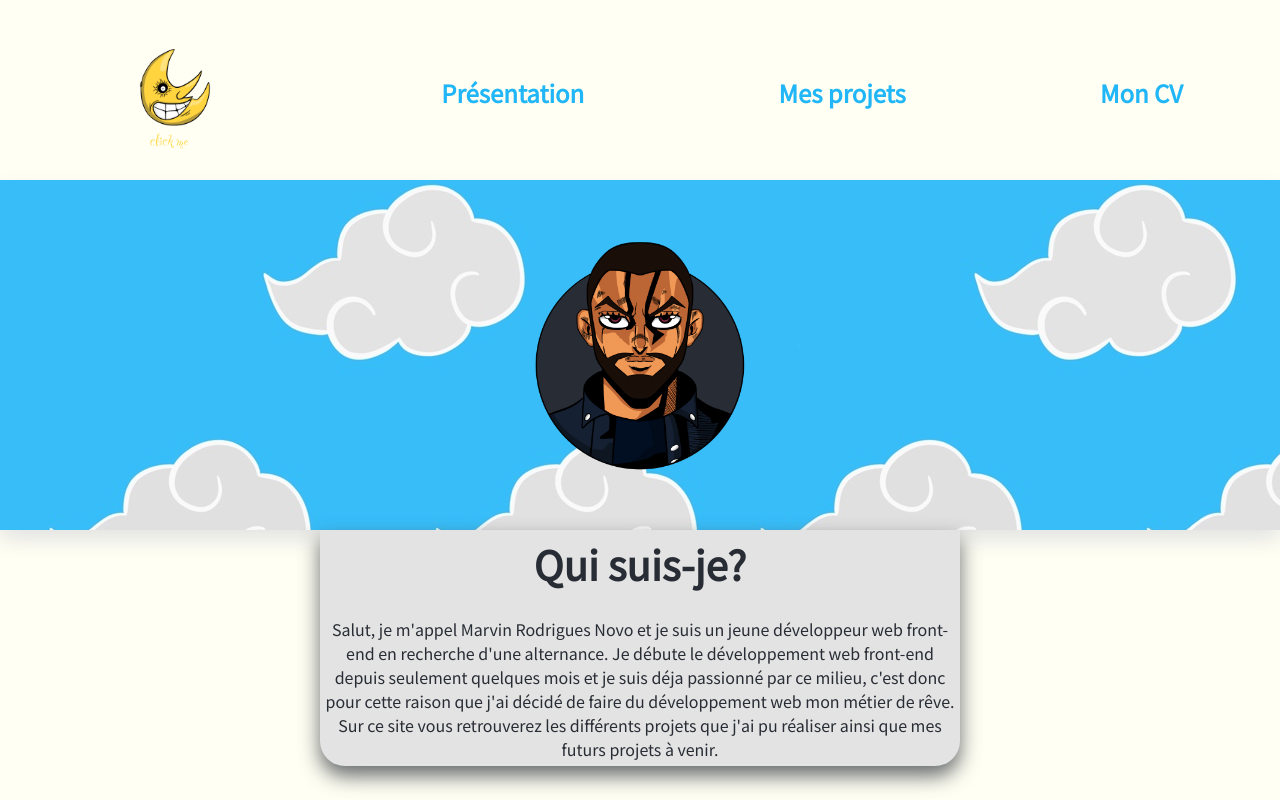
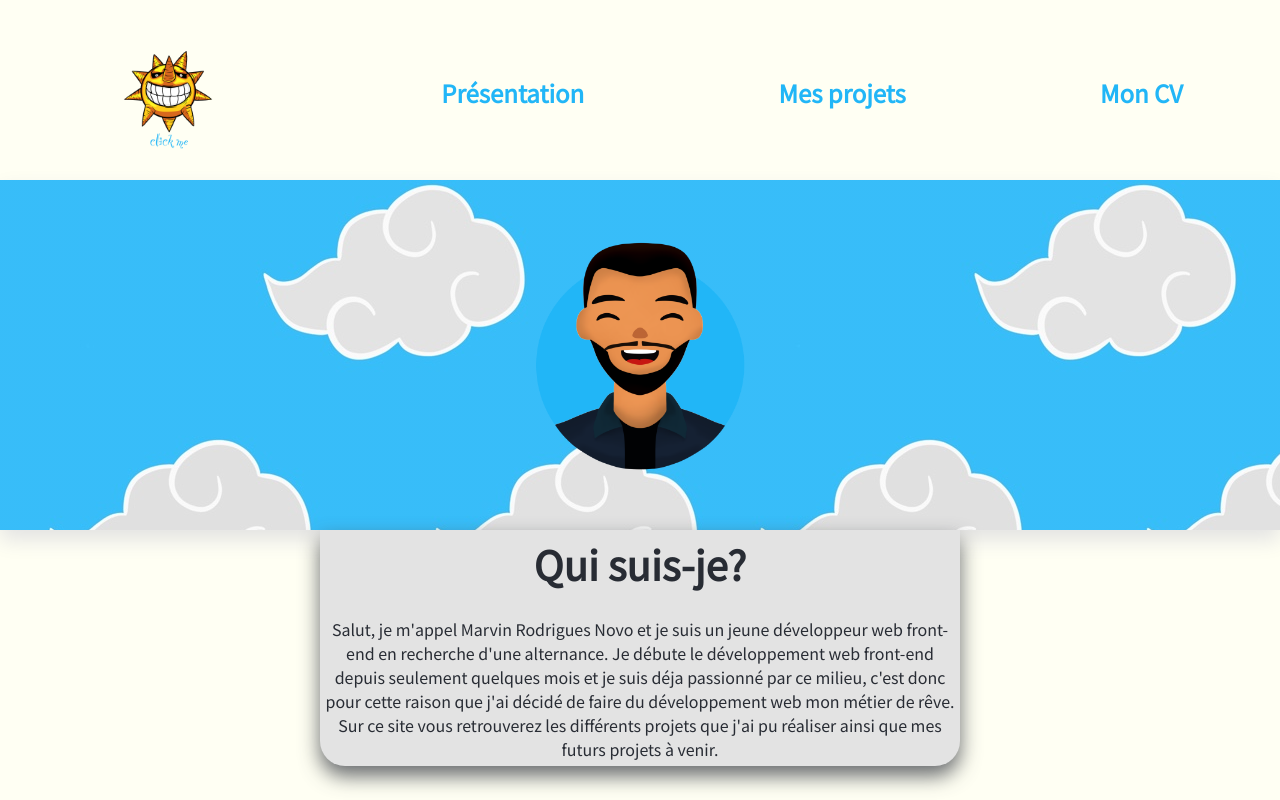
Before and after one commit to Marvinrn/MRNapp, a React (Create React App) app in the folder mrn-project/: page / in a window 1280 px wide. Shown: the top 800 px of the page. Built offline with nearby package versions, Linux system fonts and the light colour scheme.

Commit message:
dark mode bugg fix

```diff
--- a/mrn-project/public/index.html
+++ b/mrn-project/public/index.html
@@ -10,7 +10,7 @@
       content="Web site created using create-react-app"
     />
     <script src="https://kit.fontawesome.com/675cdf1a51.js" crossorigin="anonymous" defer></script>
-    <title>React App</title>
+    <title>Marvin Rodrigues Novo | Dev </title>
   </head>
   <body>
     <div id="root"></div>
--- a/mrn-project/src/components/Introduction.js
+++ b/mrn-project/src/components/Introduction.js
@@ -46,9 +46,9 @@ const Introduction = () => {
                         className={theme === "darkMode" ? clickedClass : "mrnLogo"}
                         onClick={e => switchTheme(e)}
                     >
-                            {themeMode === "lightMode" || theme === "lightMode" ?
-                            (<img className="mrnLogo" src={sunLogo} alt='logo' />
-                            ) : (<img className="mrnLogo" src={moonLogo} alt='logo' /> )}
+                            {themeMode === "darkMode" || theme === "darkMode" ?
+                            (<img className="mrnLogo" src={moonLogo} alt='logo' />
+                            ) : (<img className="mrnLogo" src={sunLogo} alt='logo' /> )}
                     </span>
                     <Link
                         className="anchor"
@@ -89,7 +89,7 @@ const Introduction = () => {
             </header>
             <section className="introSection">
                 <div className="avatarBg">
-                     <img className="mrnAvatar" src={themeMode === "lightMode" || theme === "lightMode" ? (avatar) : (avatarJojo)}alt='logo' />
+                     <img className="mrnAvatar" src={themeMode === "darkMode" || theme === "darkMode"  ? (avatarJojo) : (avatar)}alt='logo' />
                 </div>
                 <div className="selfIntro" id="introduction">
                     <h1 className="selfTitle">Qui suis-je?</h1>
--- a/mrn-project/src/styles/darkMode/_darkFooter.scss
+++ b/mrn-project/src/styles/darkMode/_darkFooter.scss
@@ -1,3 +1,4 @@
+.darkMode{
     footer{
         background-color: $color-3;
         .footerContainer{
@@ -14,3 +15,4 @@ footer{
             }
         }
     }
+}
--- a/mrn-project/src/styles/lightMode/_lightFooter.scss
+++ b/mrn-project/src/styles/lightMode/_lightFooter.scss
@@ -1,3 +1,4 @@
+.lightMode{
     footer{
         margin: auto;
         padding-top: 30px;
@@ -36,3 +37,4 @@ footer{
             }
         }
     }
+}
```
Lines whose indentation alone changed are shown as unchanged.
